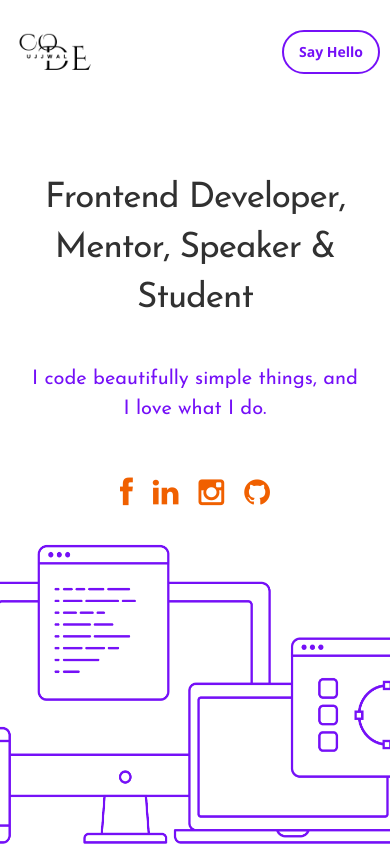
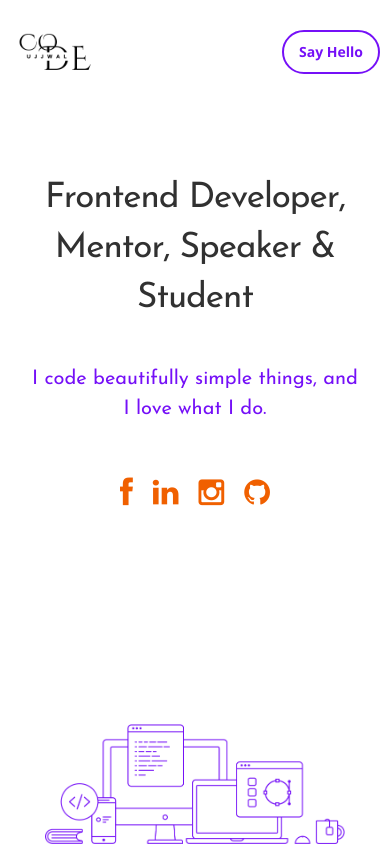
Before and after one commit to codeujjwal/Portfolio, a React (Create React App) app: page / in a window 390 px wide. Shown: the top 846 px of the page. Built offline with nearby package versions, Linux system fonts and the light colour scheme; a web font is replaced by a local one.

Commit message:
mobile app

```diff
--- a/public/css/media-queries.css
+++ b/public/css/media-queries.css
@@ -158,6 +158,10 @@
     top: 0;
     right: 0;
   } */
+
+  header{
+    background-size: 300px 120px;
+  }
 
   #resume{
     width: '90%' !important;
```
